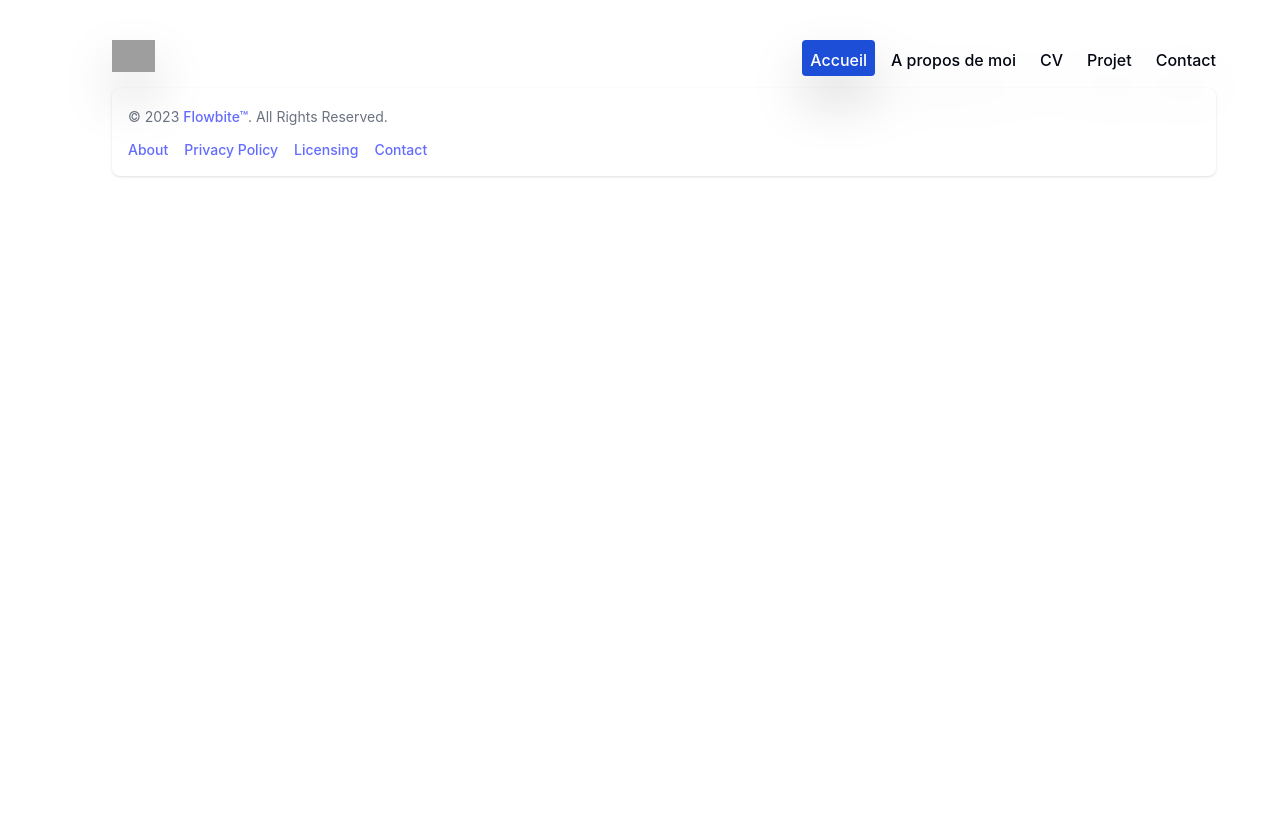
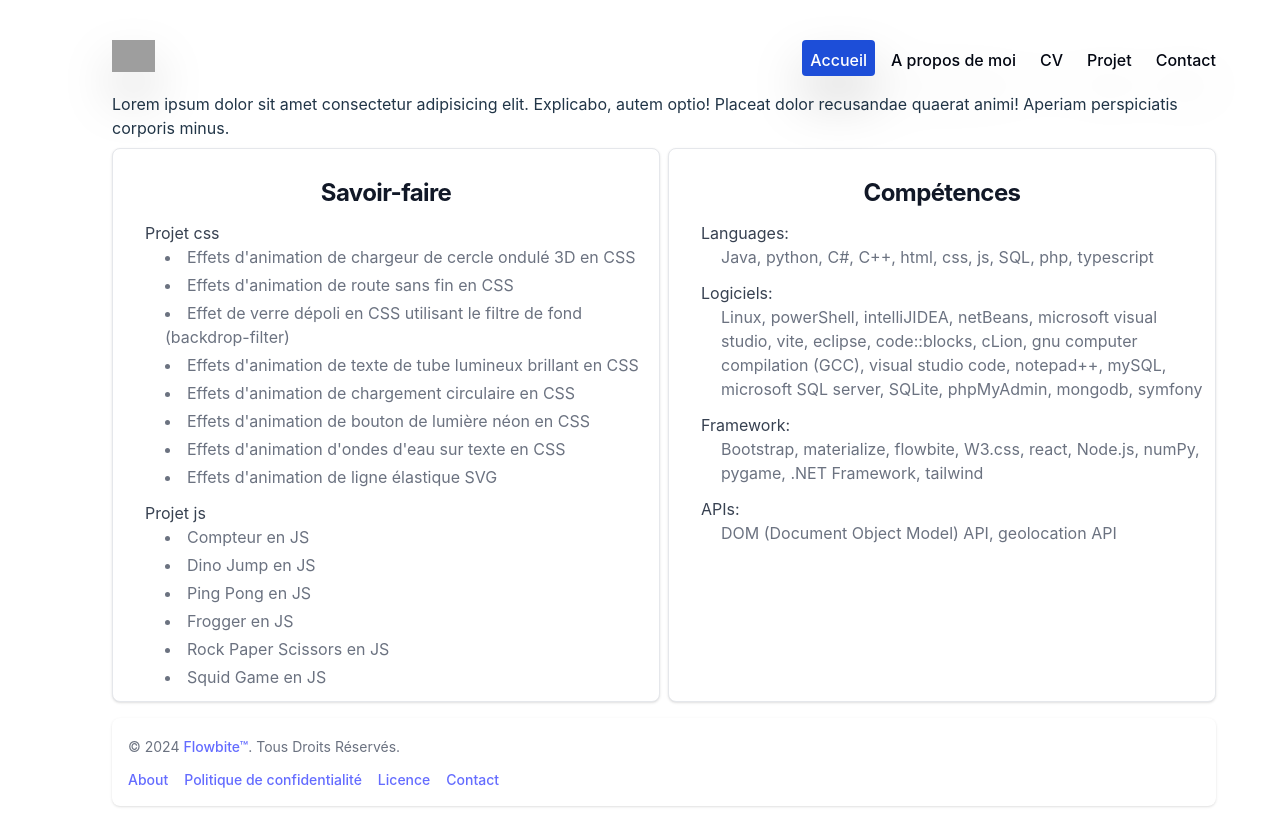
Before and after one commit to Devon75/myportfolio, a React (Vite) app: page /moi in a window 1280 px wide. Before the commit the page ends 800 px from the top, so only its background shows below. Built offline with nearby package versions, Linux system fonts and the light colour scheme; grey boxes are pictures that could not be loaded.

Commit message:
huitième commit

```diff
--- a/src/components/Footer.jsx
+++ b/src/components/Footer.jsx
@@ -7,17 +7,17 @@ function Footer() {
 
         <footer class="bg-white rounded-lg shadow m-4 ml-28 mr-16 dark:bg-gray-800">
             <div class="w-full mx-auto max-w-screen-xl p-4 md:flex md:items-center md:justify-between">
-                <span class="text-sm text-gray-500 sm:text-center dark:text-gray-400">© 2023 <a href="https://flowbite.com/" class="hover:underline">Flowbite™</a>. All Rights Reserved.
+                <span class="text-sm text-gray-500 sm:text-center dark:text-gray-400">© 2024 <a href="https://flowbite.com/" class="hover:underline">Flowbite™</a>. Tous Droits Réservés.
                 </span>
                 <ul class="flex flex-wrap items-center mt-3 text-sm font-medium text-gray-500 dark:text-gray-400 sm:mt-0">
                     <li>
                         <Link to="/Moi" class="hover:underline me-4 md:me-6">About</Link>
                     </li>
                     <li>
-                        <Link to="#" class="hover:underline me-4 md:me-6">Privacy Policy</Link>
+                        <Link to="#" class="hover:underline me-4 md:me-6">Politique de confidentialité</Link>
                     </li>
                     <li>
-                        <Link to="#" class="hover:underline me-4 md:me-6">Licensing</Link>
+                        <Link to="#" class="hover:underline me-4 md:me-6">Licence</Link>
                     </li>
                     <li>
                         <Link to="/Contact" class="hover:underline">Contact</Link>
--- a/src/components/Moi.jsx
+++ b/src/components/Moi.jsx
@@ -1,6 +1,85 @@
-function Moi(){
+function Moi() {
     return (
-        <div></div>
+        <div class="grid grid-cols-2 mt-5 ml-28 mr-16 gap-2">
+            <div class="col-span-2">
+                Lorem ipsum dolor sit amet consectetur adipisicing elit. Explicabo, autem optio! Placeat dolor recusandae quaerat animi! Aperiam perspiciatis corporis minus.
+            </div>
+            <div class="col-1 box-border p-3 bg-white border border-gray-200 rounded-lg shadow dark:bg-gray-800 dark:border-gray-700 dark:hover:bg-gray-700">
+                <h5 class="mb-2 mt-4 text-2xl text-center font-bold tracking-tight text-gray-900 dark:text-white">Savoir-faire</h5>
+                <p class="font-normal text-gray-700 dark:text-gray-400">
+                    <h6 class="mt-3 ml-5">Projet css</h6>
+                    <ul class="ml-10 space-y-1 text-gray-500 list-disc list-inside dark:text-gray-400">
+                        <li>
+                            Effets d'animation de chargeur de cercle ondulé 3D en CSS
+                        </li>
+                        <li>
+                            Effets d'animation de route sans fin en CSS
+                        </li>
+                        <li>
+                            Effet de verre dépoli en CSS utilisant le filtre de fond (backdrop-filter)
+                        </li>
+                        <li>
+                            Effets d'animation de texte
+                            de tube lumineux brillant en CSS
+                        </li>
+                        <li>
+                            Effets d'animation de chargement circulaire en CSS
+                        </li>
+                        <li>
+                            Effets d'animation de bouton de lumière néon en CSS
+                        </li>
+                        <li>
+                            Effets d'animation d'ondes d'eau sur texte en CSS
+                        </li>
+                        <li>
+                            Effets d'animation de ligne élastique SVG
+                        </li>
+                    </ul>
+                    <h6 class="mt-3 ml-5">Projet js</h6>
+                    <ul class="ml-10 space-y-1 text-gray-500 list-disc list-inside dark:text-gray-400">
+                        <li>
+                            Compteur en JS
+                        </li>
+                        <li>
+                            Dino Jump en JS
+                        </li>
+                        <li>
+                            Ping Pong en JS
+                        </li>
+                        <li>
+                            Frogger en JS
+                        </li>
+                        <li>
+                            Rock Paper Scissors en JS
+                        </li>
+                        <li>
+                            Squid Game en JS
+                        </li>
+                    </ul>
+                </p>
+            </div>
+            <div class="col-1 p-3 bg-white border border-gray-200 rounded-lg shadow dark:bg-gray-800 dark:border-gray-700 dark:hover:bg-gray-700">
+                <h5 class="mb-2 mt-4 text-2xl text-center font-bold tracking-tight text-gray-900 dark:text-white">Compétences</h5>
+                <p class="font-normal text-gray-700 dark:text-gray-400">
+                    <h6 class="mt-3 ml-5">Languages:</h6>
+                    <p class="ml-10 space-y-1 text-gray-500 dark:text-gray-400">
+                        Java, python, C#, C++, html, css, js, SQL, php, typescript
+                    </p>
+                    <h6 class="mt-3 ml-5">Logiciels:</h6>
+                    <p class="ml-10 space-y-1 text-gray-500 dark:text-gray-400">
+                        Linux, powerShell, intelliJIDEA, netBeans, microsoft visual studio, vite, eclipse, code::blocks, cLion, gnu computer compilation (GCC), visual studio code, notepad++, mySQL, microsoft SQL server, SQLite, phpMyAdmin, mongodb, symfony
+                    </p>
+                    <h6 class="mt-3 ml-5">Framework:</h6>
+                    <p class="ml-10 space-y-1 text-gray-500 dark:text-gray-400">
+                        Bootstrap, materialize, flowbite, W3.css, react, Node.js, numPy, pygame, .NET Framework, tailwind
+                    </p>
+                    <h6 class="mt-3 ml-5">APIs:</h6>
+                    <p class="ml-10 space-y-1 text-gray-500 dark:text-gray-400">
+                        DOM (Document Object Model) API, geolocation API
+                    </p>
+                </p>
+            </div>
+        </div>
     )
 }
 
--- a/src/components/Projet.jsx
+++ b/src/components/Projet.jsx
@@ -1,6 +1,6 @@
 function Projet() {
     return (
-        <div class="grid grid-cols-4 gap-2 ml-2 mr-2">
+        <div class="grid grid-cols-4 gap-2 ml-28 mr-16 mt-5">
             <a href="#" class="block max-w-sm p-6 bg-white border border-gray-200 rounded-lg shadow hover:bg-gray-100 dark:bg-gray-800 dark:border-gray-700 dark:hover:bg-gray-700">
                 <img src="src/image/paysage.avif" alt="paysage" />
             </a>
```
Also changed, not shown: src/components/Contact.jsx (+12 -11 lines).
